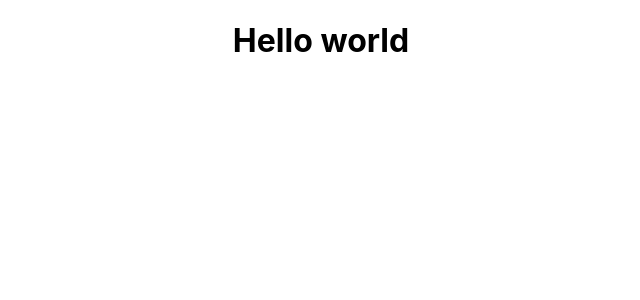
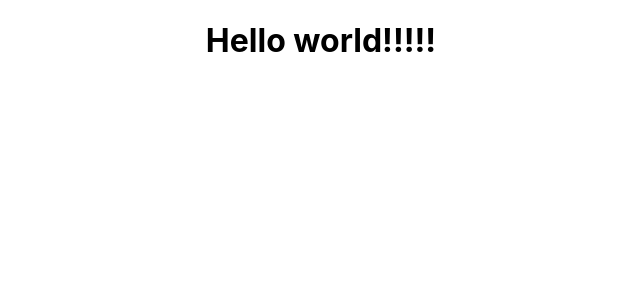
Before and after one commit to AnjalSubedi/weather-app, a React (Create React App) app: page / in a window 1280 px wide. Shown: the top 300 px of the page, without its empty margins (319-959 px from the left). Built offline with nearby package versions, Linux system fonts and the light colour scheme.

Commit message:
New features added

```diff
--- a/src/App.js
+++ b/src/App.js
@@ -4,7 +4,7 @@ import './App.css';
 function App() {
   return (
     <div className="App">
-      <h1>Hello world</h1>
+      <h1>Hello world!!!!!</h1>
     </div>
   );
 }
```
